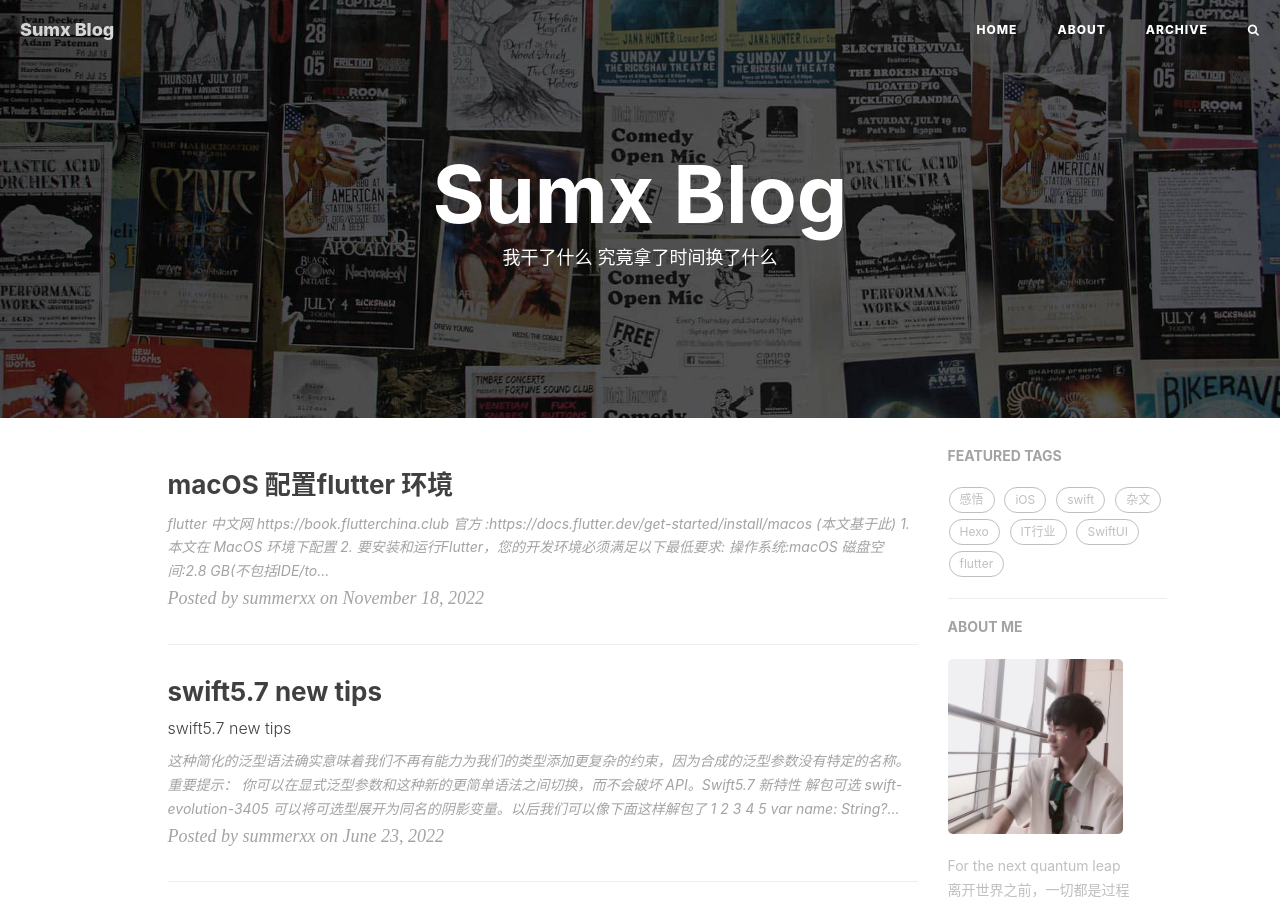
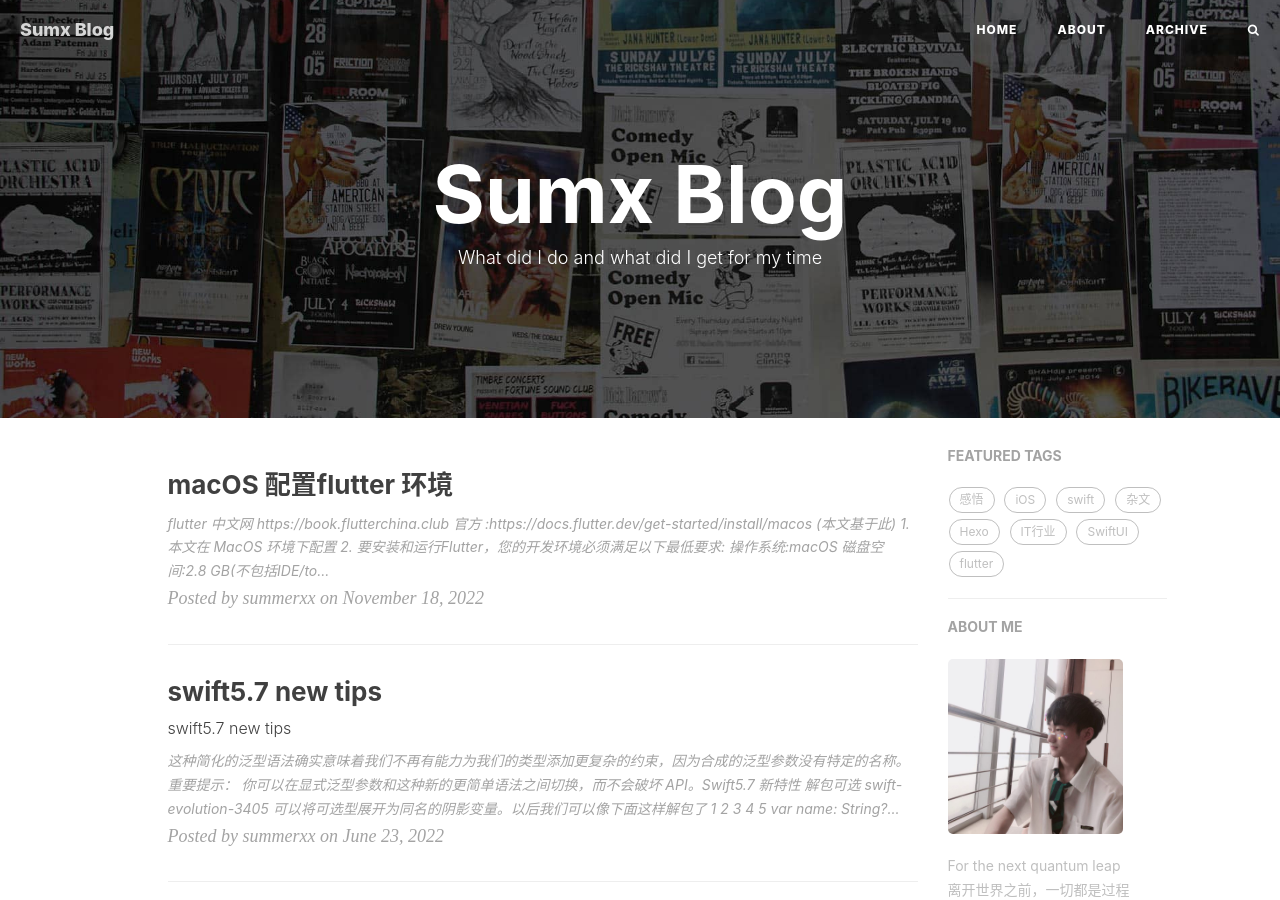
Before and after one commit to summerxx27/summerxx27.github.io, a Jekyll site: the page built from index.html, in a window 1280 px wide and 900 px high. Built offline with Jekyll 4.4.1, drawn with Linux system fonts in a browser that asks for light colours; nearby versions of some CDN libraries; the list of posts is cut into pages by our own code; comment, search, counter and statistics services are not loaded.

Commit message:
Update index.html

```diff
--- a/index.html
+++ b/index.html
@@ -1,6 +1,6 @@
 ---
 layout: page
-description: "我干了什么 究竟拿了时间换了什么"
+description: "What did I do and what did I get for my time"
 ---
 
 {% for post in paginator.posts %}
```
